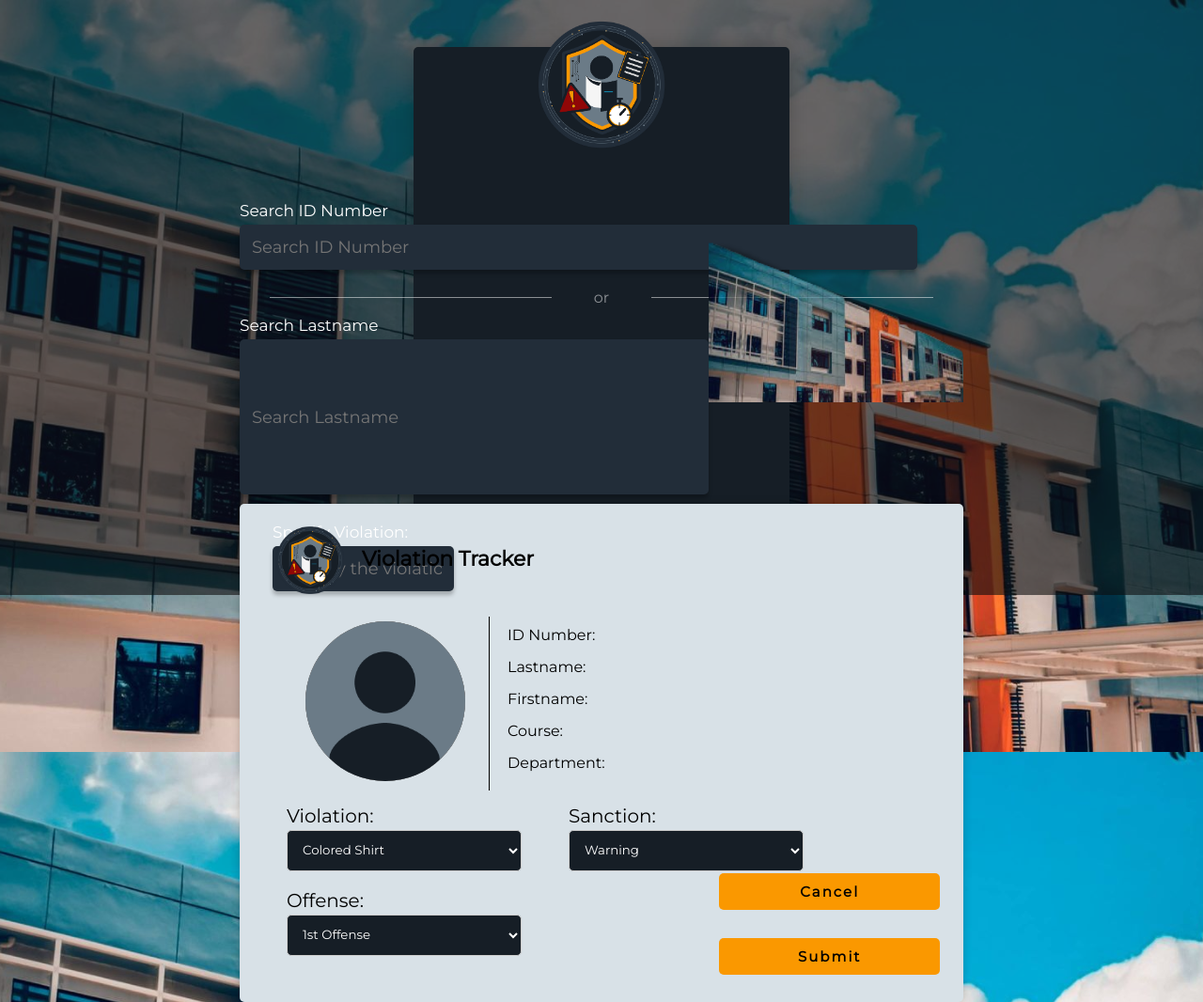
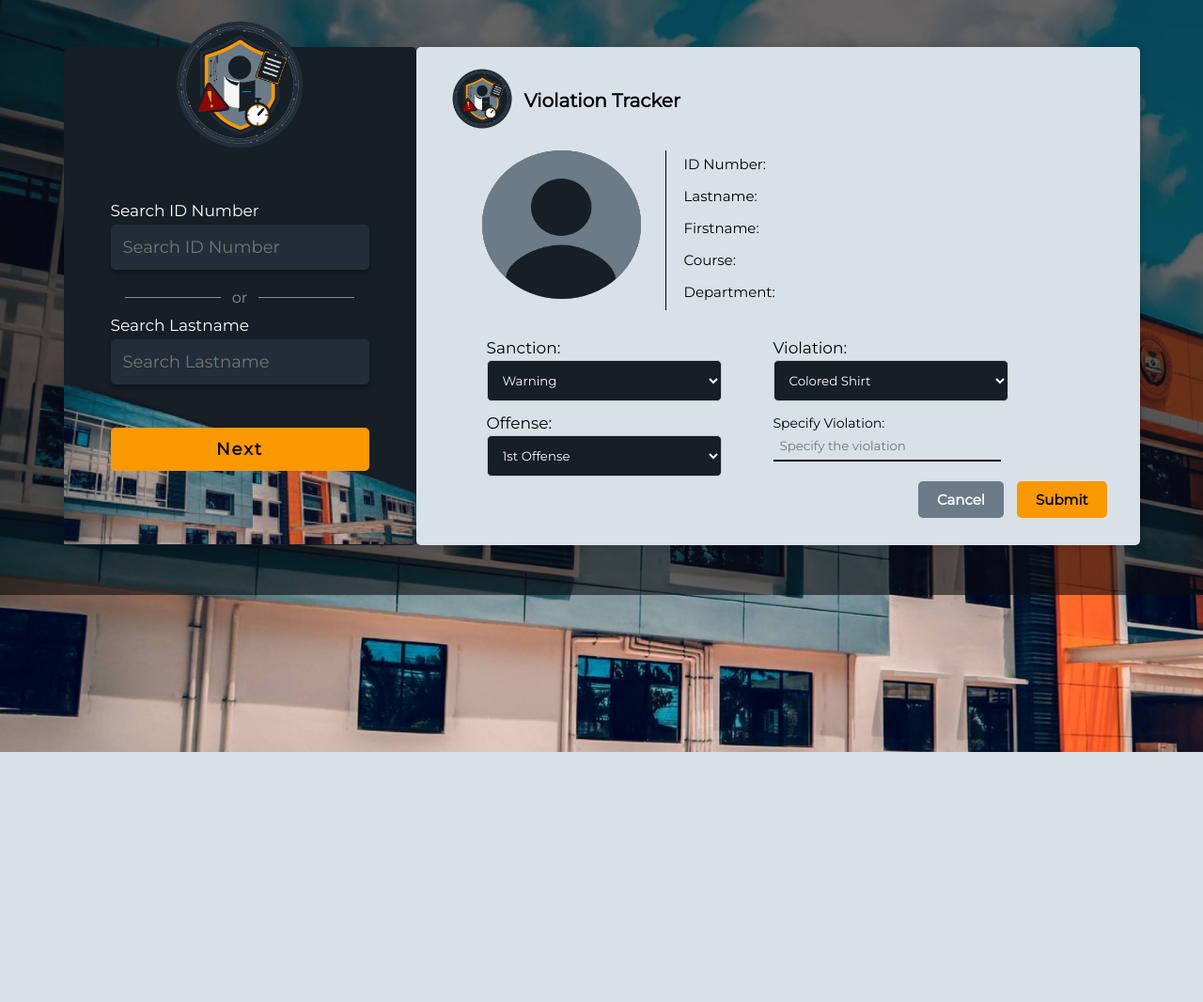
Before and after one commit to lola-emil/CTU-Violation, a PHP site: page /main/index.php in a window 1280 px wide. Shown: the whole page at 94% size. After the commit the page ends 800 px from the top, so only its background shows below. Run offline with PHP 8.4, Linux system fonts and the light colour scheme; grey boxes are pictures that could not be loaded.

Commit message:
Update Main

```diff
--- a/main/index.php
+++ b/main/index.php
@@ -12,20 +12,19 @@
     <link rel="stylesheet" href="https://cdnjs.cloudflare.com/ajax/libs/font-awesome/4.7.0/css/font-awesome.min.css">
 </head>
 <body>
-
 <div class="ctu-background-modify">
     <div class="container">
         <div class="left-container">
             <img src="images/logo.png" alt="CTU Logo" class="logo">
             <div class="search-forms">
                 <label for="search-id">Search ID Number</label>
-                <div class="search-cont">
                 <input type="text" placeholder="Search ID Number" id="search-id">
-                </div>
                 <div class="separator"><div class="line1"></div> or <div class="line2"></div></div>
                 <label for="search-lastname">Search Lastname</label>
-		 <div class="search-cont">
                 <input type="text" placeholder="Search Lastname" id="search-lastname">
+                <!-- "Next" Button -->
+                <button id="next-button">Next</button>
+            </div>
             <div class="ctu-background">
 	       <img src="images/ctu-background.png">
             </div>
@@ -36,6 +35,7 @@
             <div class="right-container">
                 <img src="images/logo.png" alt="CTU Logo" class="right-logo">
                 <h1 class="logo-text">Violation Tracker </h1>
+                <div class="student-profile">
                     <img id="profile-image" src="images/profile-icon.png" > <!-- Adjusted margin-top -->
                     <div class="vertical-line"></div>
                     <div class="text-beside-line">
@@ -45,7 +45,7 @@
                        <p>Course: <span id="display-course"></span></p>
                        <p>Department: <span id="display-department"></span></p>
                     </div>
-
+                </div>
                 <div class="violation-text">
                     Violation:
                     <select id="light-offense" onchange="toggleOthersInput()">
@@ -160,7 +160,7 @@
             document.getElementById('display-firstname').textContent = data.firstname;
             document.getElementById('display-course').textContent = data.course;
             document.getElementById('display-department').textContent = data.department;
-            document.getElementById('profile-image').src = data.profile_image ? data.profile_image : 'profile-icon.png';
+            document.getElementById('profile-image').src = data.profile_image ? data.profile_image : 'images/profile-icon.png';
         }
 
         function displayMultipleStudents(students) {
--- a/main/styles.css
+++ b/main/styles.css
@@ -30,15 +30,16 @@ body {
 }
 
 .left-container {
-    width: 330px;
+    width: 275px;
     height: 490px;
     background-color: #161E26;
-    padding: 20px 35px; /* Add more padding */
+    padding: 20px 50px; /* Add more padding */
     border-radius: 20px; /* Add border-radius for rounded corners */
     box-shadow: 0 0 20px rgba(0, 0, 0, 0.2); /* Increase box shadow for depth */
     color: white;
     justify-items: center;
     border-radius: 5px;
+    position: relative;
 }
 
 .left-container .violation-form {
@@ -46,7 +47,7 @@ body {
 }
 
 .left-container input[type="text"] {
-    width: calc(100% - 75px);
+    width: calc(100% - 26px);
     padding: 13px;
     border: 1px solid #ccc;
     border-radius: 5px;
@@ -133,8 +134,8 @@ body {
     top: -55px;
 }
 .right-logo {
-    width: 80px;
-    height: 80px;
+    width: 70px;
+    height: 70px;
     margin-bottom: 20px;
     position: absolute;
 }
@@ -143,10 +144,10 @@ body {
         .logo-text {
             position: absolute;
             top: 45px;
-            left: 130px;
+            left: 115px;
             margin-bottom: 10px;
             font-weight: bold;
-            font-size: 22px;
+            font-size: 20px;
         }
         .logo-d {
             position: absolute; /* Set position to absolute */
@@ -169,12 +170,11 @@ body {
 
 /* Profile image style */
 #profile-image {
-    width: 170px;
-    height: 170px;
+    width: 22%;
     background-color: #000000;
     border-radius: 50%;
     position: absolute;
-    top: 125px;
+    top: 110px;
     left: 70px;
     background-image: url('/mnt/data/456755191_1245914606852832_4007482941706801221_n.png'); /* Replace with uploaded image */
     background-size: cover;
@@ -184,36 +184,35 @@ body {
 /* Vertical line */
 .vertical-line {
     width: 1px;
-    height: 185px;
+    height: 170px;
     background-color: #000000;
     position: absolute;
-    top: 120px;
+    top: 110px;
     left: 265px;
 }
 
 /* Text beside the vertical line */
 .text-beside-line {
     position: absolute;
-    top: 130px;
+    top: 115px;
     left: 285px;
 }
 
 .text-beside-line p {
-    font-size: 16px;
+    font-size: 15px;
     margin-bottom: 15px;
 }
 .offense-text {
     position: absolute;
-    top: 410px;
-    font-size: 20px;
-    left: 50px;
+    top: 390px;
+    font-size: 17px;
+    left: 75px;
 }
 .sanction-text {
     position: absolute;
     top: 310px;
-    font-size: 20px;
-    left: 350px;
-    margin-top: 10px;
+    font-size: 17px;
+    left: 75px;
 }
  /* Style for modal */
  .modal {
@@ -269,9 +268,8 @@ body {
 .violation-text {
     position: absolute;
     top: 310px;
-    font-size: 20px;
-    left: 50px;
-    margin-top: 10px;
+    font-size: 17px;
+    left: 380px;
 }
 /* Submit buttons (Cancel/Submit) */
 .right-buttons {
@@ -366,12 +364,12 @@ body {
 }
 
 .ctu-background {
-   position: relative;
-   width: 399px;
-   height: 175px;
-   left: 0;
-   top: -106px;
-   object-fit: cover;
+    position: relative;
+    width: 375px;
+    height: 175px;
+    left: 0px;
+    top: -105px;
+    object-fit: cover;
 }
 
 .ctu-background img {
@@ -387,3 +385,166 @@ body {
 .fa-search:before {
   font-size: 25px;
 }
+label {
+   font-size: 14px;
+
+}
+#others-input-container {
+   position: relative;
+   top: 370px;
+   left: 345px;
+   height: min-content;
+}
+#others-violation {
+    border: none;
+    outline: none;
+    border-bottom: .2em solid #000;
+    appearance: none;
+    background: none;
+    padding: 2%;
+    width: 228px;
+}
+
+/* Responsive Design */
+@media (max-width: 1200px) {
+    .container {
+        padding: 30px;
+    }
+    .left-container {
+        width: 250px;
+        height: 385px;
+        top: 20px;
+        position: relative;
+    }
+    .logo {
+        width: 120px;
+        height: 120px;
+    }
+    .ctu-background {
+        top: -143px;
+        width: 350px;
+    }
+    .left-container input[type="text"] {
+        padding: 10px;
+        font-size: 15px;
+    }
+    .left-container button {
+        padding: 9px 16px;
+        font-size: 17px;
+        width: 245px;
+        letter-spacing: 1px;
+    }
+    .search-forms label {
+        font-size: 14px;
+    }
+    .right-container {
+        height: 384px;
+        top: 20px;
+        width: 600px;
+    }
+    .search-forms {
+        top: -3%;
+    }
+    #profile-image {
+        width: 18%;
+        top: 100px;
+    }
+    .logo-text {
+        font-size: 16px;
+        left: 115px;
+    }
+    .vertical-line {
+        height: 120px;
+        left: 215px;
+        top: 102px;
+    }
+    .text-beside-line {
+        left: 230px;
+        top: 102px;
+    }
+    .text-beside-line p {
+        font-size: 14px;
+        margin-bottom: 9px;
+    }
+    .sanction-text {
+        top: 240px;
+        font-size: 15px;
+    }
+    .right-container select {
+        padding: 10px;
+    }
+    .offense-text {
+        top: 310px;
+        font-size: 15px;
+    }
+    .violation-text {
+        top: 240px;
+        font-size: 15px;
+        left: 365px;
+    }
+    #others-input-container {
+        top: 280px;
+        left: 330px;
+    }
+    .right-buttons {
+        bottom: 20px;
+    }
+}
+
+@media (max-width: 768px) {
+    .container {
+        flex-direction: column;
+        padding: 20px;
+    }
+    .left-container,
+    .right-container {
+        width: 100%;
+        margin-bottom: 20px;
+    }
+    .left-container button {
+        font-size: 16px;
+    }
+    .logo {
+        width: 70px;
+        height: 70px;
+    }
+    #profile-image {
+        width: 100px;
+        height: 100px;
+        left: 10%;
+        top: 90px;
+    }
+}
+
+@media (max-width: 480px) {
+    .left-container,
+    .right-container {
+        padding: 10px;
+    }
+    .left-container input[type="text"] {
+        font-size: 14px;
+    }
+    .left-container button {
+        font-size: 14px;
+    }
+    .right-container select {
+        font-size: 14px;
+    }
+    .logo {
+        width: 60px;
+        height: 60px;
+    }
+    .tracker-heading {
+        font-size: 24px;
+    }
+    .right-buttons button {
+        padding: 8px 16px;
+        font-size: 14px;
+    }
+    #profile-image {
+        width: 80px;
+        height: 80px;
+        left: 10%;
+        top: 70px;
+    }
+}
```
Lines whose indentation alone changed are shown as unchanged.
